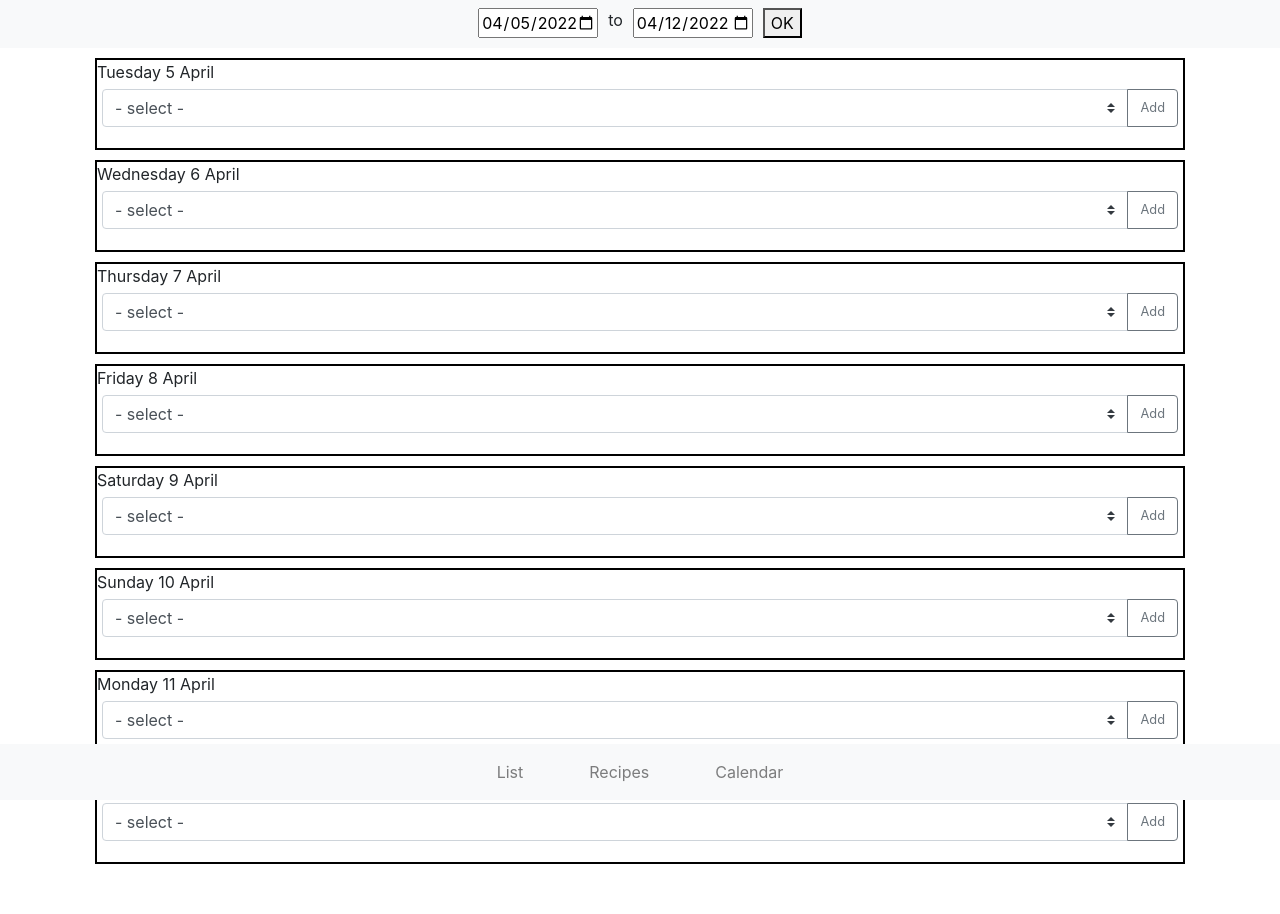
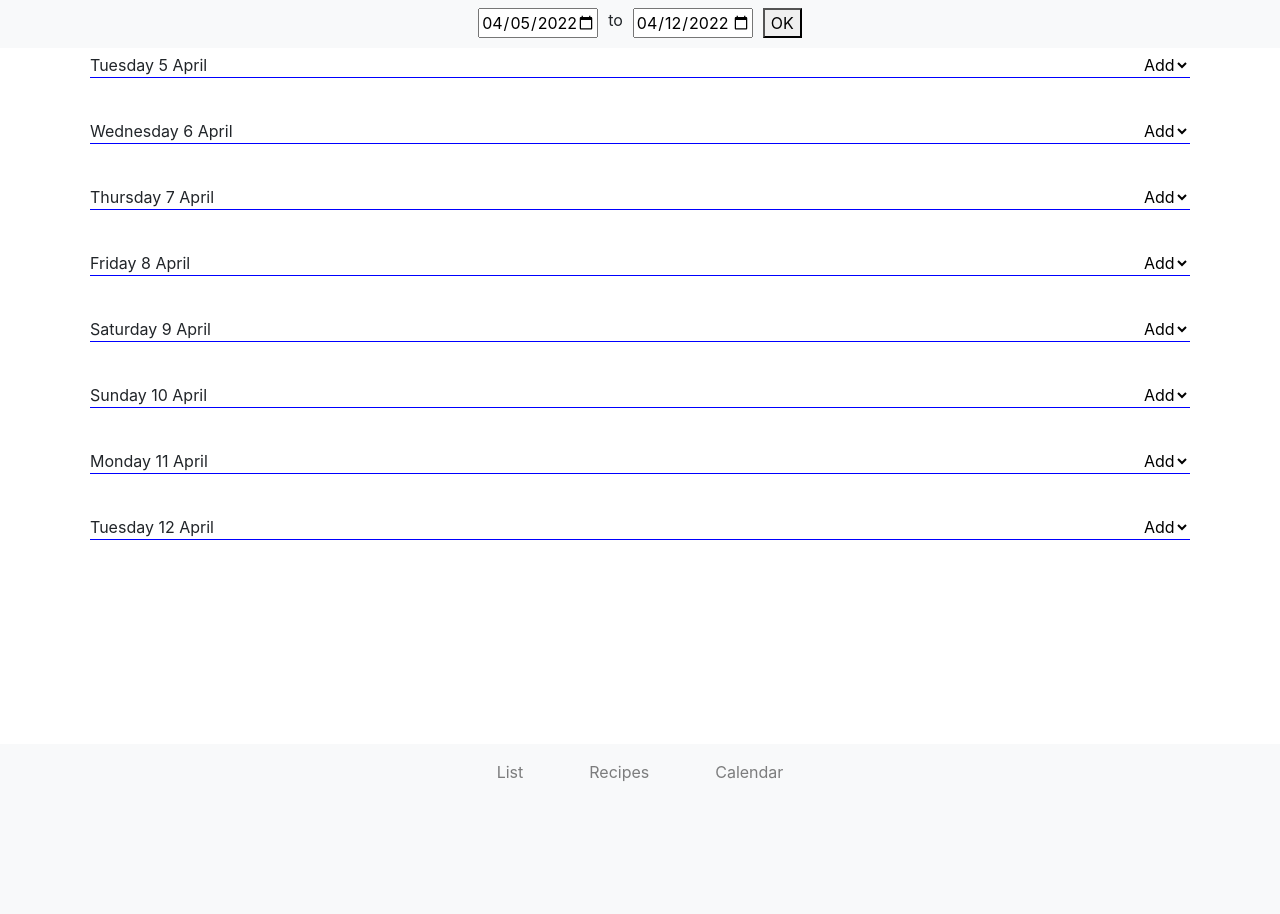
Before and after one commit to ls13g12/shopping-list, a Flask app: page /calendar in a window 1280 px wide. After the commit the page ends 781 px from the top, so only its background shows below. Run offline with Flask 2, Linux system fonts and the light colour scheme; data comes from the database, SQL or seed files in the repository; both versions use the stored data as it was after the commit; data that the repository does not hold is empty.

Commit message:
improved formatting of dropdown add recipes

```diff
--- a/app/static/calendar.js
+++ b/app/static/calendar.js
@@ -90,11 +90,13 @@ function addDateRow(date){
 
 
     let dayTitleDiv = document.createElement('div')
+    dayTitleDiv.classList.add("day-title-div")
     dayDiv.append(dayTitleDiv)
     dayTitleDiv.appendChild(document.createTextNode(date.toLocaleDateString('en-uk', { weekday:"long"}))) //full weekday word
     dayTitleDiv.appendChild(document.createTextNode(" " + date.toLocaleDateString('en-uk', { day:"numeric", month:"long"})))  // dd/mm format
 
     let dayRecipesDiv = document.createElement('div')
+    dayRecipesDiv.classList.add("day-recipes-div")
     dayDiv.appendChild(dayRecipesDiv)
     let ul = document.createElement('ul')
     ul.id  = "recipe-list-" + date_string
@@ -174,35 +176,23 @@ function initialiseRemoveRecipeButton(button, date_string, recipe_id){
 
 //create recipe dropbox box for user to select all recipes
 async function addRecipeDropdownBox(dayTitleDiv, date_string){
-    let div = document.createElement('div')
-    div.classList.add('input-group')
+    let span = document.createElement('span')
+    span.classList.add("dropdown-span")
     let select = document.createElement('select')
-    select.classList.add("custom-select")
-    select.setAttribute('style', 'width:60%')
+    select.classList.add("select-recipes")
     select.id = "select-recipe-" + date_string
-    div.appendChild(select)
+    span.appendChild(select)
 
     let option = document.createElement('option')
     option.value = ""
     option.disabled = true
     option.selected = true
-    option.innerHTML = "- select -"
+    option.innerHTML = "Add"
     select.appendChild(option)
 
     addRecipeOptions(select)
 
-    let button_div = document.createElement('div')
-    button_div.classList.add('input-group-append')
-    let button = document.createElement('button')
-    button.classList.add('btn', 'btn-outline-secondary')
-    button.type = "button"
-    button.innerHTML = "Add"
-
-    initialiseAddRecipeButton(button, date_string)
-
-    button_div.appendChild(button)
-    div.appendChild(button_div)
-    dayTitleDiv.appendChild(div)
+    dayTitleDiv.appendChild(span)
 
 }
 
--- a/app/templates/base.html
+++ b/app/templates/base.html
@@ -40,7 +40,7 @@
 
 <style>
 .container{
-    padding-bottom: 40px;
+    padding-bottom: 50px;
 
 }
 .page-links:not(:first-child){
--- a/app/templates/calendar.html
+++ b/app/templates/calendar.html
@@ -23,8 +23,23 @@
 <style>
 
 .day-div{
-        border: 2px solid black;
-        margin: 10px;
+        margin: 5px;
+}
+.day-title-div{
+        border-bottom: 1px solid blue;
+}
+.day-recipes-div{
+        min-height: 20px;
+}
+.dropdown-span{
+        display: inline;
+        float: right;
+}
+.select-recipes{
+        width:50px;
+        border: None;
+        background-color: white;
+
 }
 .btn{
         font-size: 0.8em;
@@ -41,7 +56,6 @@
         justify-content: space-around;
         padding-left: 10px;
 }
-
 
 .remove-button-span{
         display: inline;
```
Also changed, not shown: app.db.
